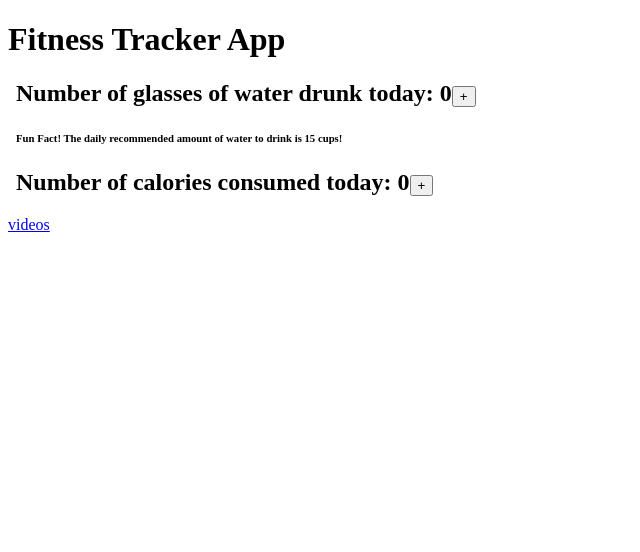
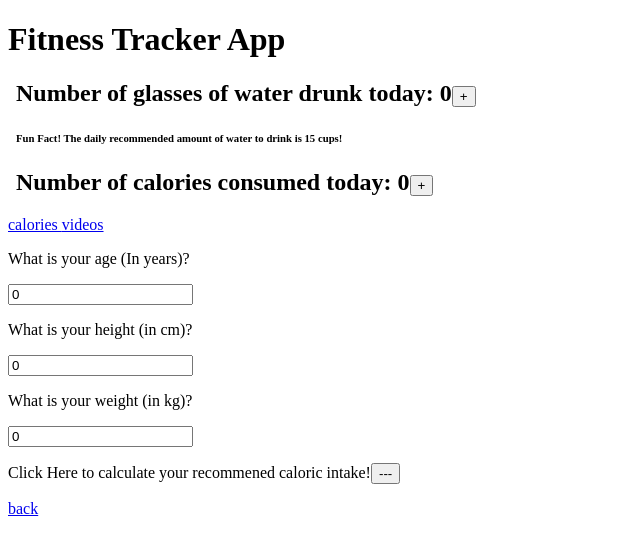
Before and after one commit to LucasStrongheim/final, an Angular app: page /caloric-intake in a window 1280 px wide. Before the commit this address led to /. Shown: the top 552 px of the page, without its empty margins (0-640 px from the left). Built offline with nearby package versions, Linux system fonts and the light colour scheme.

Commit message:
added the caloric intake function to the site
added caloric intake to the website, added the text boxes for weight, height, and age.

```diff
--- a/src/app/app-routing.module.ts
+++ b/src/app/app-routing.module.ts
@@ -2,10 +2,12 @@ import { NgModule } from '@angular/core';
 import { RouterModule, Routes } from '@angular/router';
 import { VideoComponent } from './video/video.component';
 import { AppComponent } from './app.component';
+import { CaloricIntakeComponent } from './caloric-intake/caloric-intake.component';
 
 const routes: Routes = [
   { path: 'video', component: VideoComponent },
-  { path: 'home', component: AppComponent}
+  { path: 'home', component: AppComponent},
+  { path: 'caloric-intake', component: CaloricIntakeComponent}
 ];
 
 @NgModule({
--- a/src/app/app.component.html
+++ b/src/app/app.component.html
@@ -6,6 +6,7 @@
   <h2>Number of calories consumed today: {{cCount}}<button (click) = "calorieCounter('add')">+</button></h2>
 </body>
 <nav>
+  <a routerLink="caloric-intake">calories </a>
   <a routerLink="/video">videos </a>
 </nav>
 <router-outlet></router-outlet>
--- a/src/app/app.module.ts
+++ b/src/app/app.module.ts
@@ -4,7 +4,7 @@ import { RouterModule } from '@angular/router';
 import { AppComponent } from './app.component';
 import { CaloricIntakeComponent } from './caloric-intake/caloric-intake.component';
 import { VideoComponent } from './video/video.component';
-
+import { FormsModule } from '@angular/forms';
 import { AppRoutingModule } from './app-routing.module';
 
 @NgModule({
@@ -17,6 +17,7 @@ import { AppRoutingModule } from './app-routing.module';
     BrowserModule,
     AppRoutingModule,
     RouterModule,
+    FormsModule
   ],
   providers: [],
   bootstrap: [AppComponent]
--- a/src/app/caloric-intake/caloric-intake.component.html
+++ b/src/app/caloric-intake/caloric-intake.component.html
@@ -1 +1,13 @@
-<p>caloric-intake works!</p>
+<p>What is your age (In years)?</p>
+<input id="age" [(ngModel)]="age" placeholder="What is your Age?">
+<p>What is your height (in cm)?</p>
+<input id="height" [(ngModel)]="height" placeholder="What is your height?">
+<p>What is your weight (in kg)?</p>
+<input id="weight" [(ngModel)]="weight" placeholder="What is your weight?">
+<p></p>
+Click Here to calculate your recommened caloric intake!<button (click) = "calculateCaloricIntake(age)">---</button>
+<p>{{caloricIntake}}</p>
+
+<nav>
+    <a routerLink="/">back </a>
+</nav>
```
